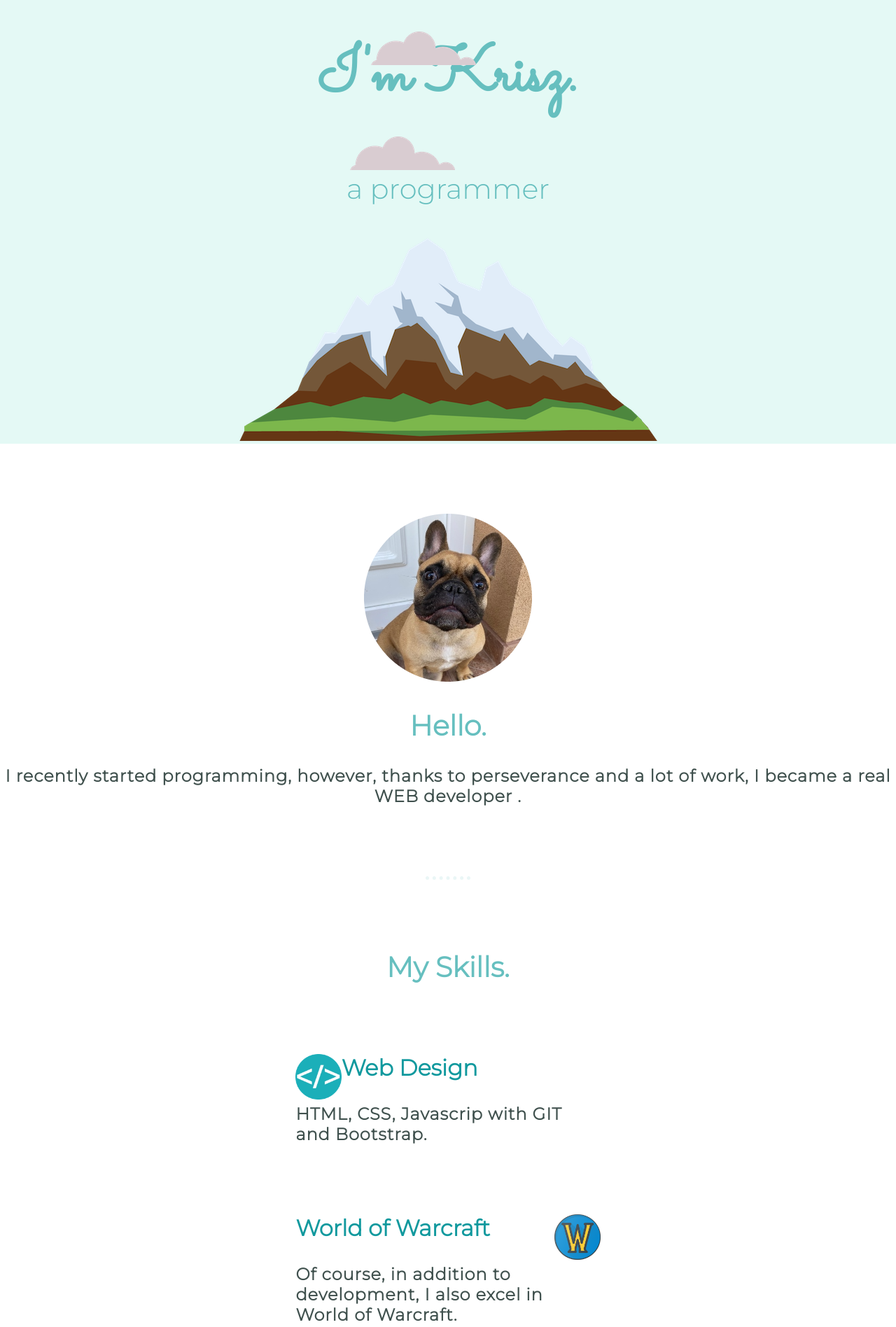
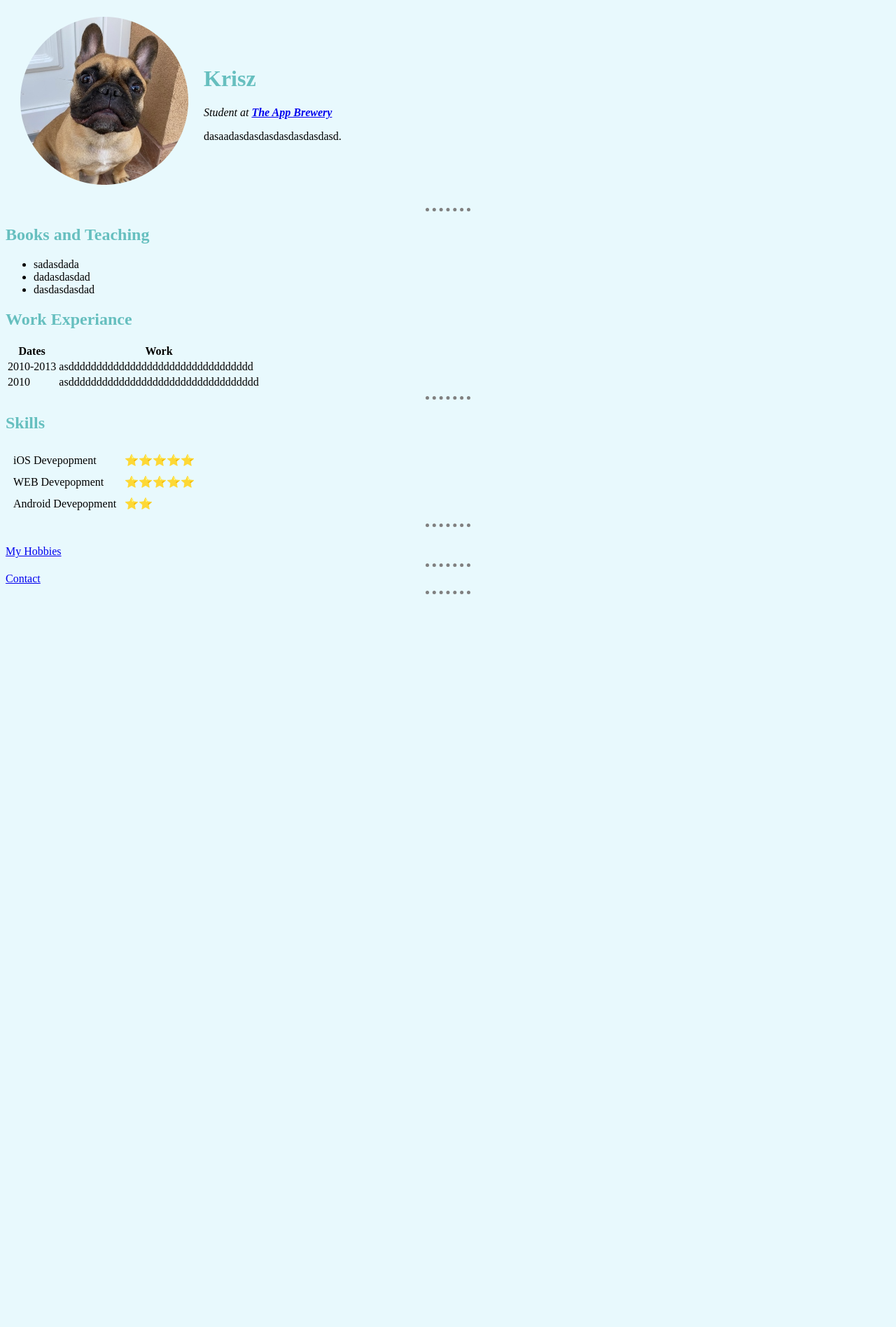
Before and after one commit to Krisztian1111/cv, a plain HTML site: page index.html in a window 1280 px wide. Shown: the part 5-1901 px from the top of the page at 70% size. After the commit the page ends 862 px from the top, so only its background shows below. Drawn offline with Linux system fonts and the light colour scheme.

Commit message:
Add files via upload

```diff
--- a/css/styles.css
+++ b/css/styles.css
@@ -1,141 +1,13 @@
-body {
-  color: #40514E;
-  margin: 0;
-  text-align: center;
-  font-family: 'Merriweather', serif;
+body{
+  background-color: #E8F9FD;
 }
-
-p{
-  font-family: 'Montserrat', sans-serif;
-  font-weight: bold;
-  font-size: 1.5rem;
-  letter-spacing: 1px;
-  margin-bottom: 50px;
-}
-.bottom-p{
-  margin-top: 80px;
-  color: #EAF6F6;
-
-}
-
-h1 {
-  margin: 0 auto;
-  font-family: 'Sacramento', cursive;
-  position: relative;
-  top: 50px;
-  font-size: 5.625rem;
+h1,h2{
   color: #66BFBF;
 }
-
-h2 {
-  font-family: 'Montserrat', sans-serif;
-  font-size: 2.5rem;
-  color: #66BFBF;
-}
-
-h3 {
-  font-family: 'Montserrat', sans-serif;
-  font-size: 2rem;
-  color: #11999E;
-}
-a {
-  position: relative;
-  top:20px;
-  color: #11999E;
-  margin: 0 50px;
-  font-family: 'Montserrat', sans-serif;
-  font-weight: bold;
-  font-size: 2.5rem;;
-  text-decoration: none;
-}
-a:hover {
-  background-color: #EAF6F6;
-}
-
-#top-p {
-  position: relative;
-  top: 70px;
-  font-family: 'Montserrat', sans-serif;
-  font-size: 2.5rem;
-  font-weight: normal;
-  line-height: 2;
-}
-
-.top-container {
-  background-color: #E4F9F5;
-}
-
-.middle-container {
-  margin-top: 100px;
-}
-
-.bottom-container {
-  background-color: #66BFBF;
-  margin-top: 100px;
-  padding: 30px 0 20px;
-  display:block;
-}
-
-.top-cloud {
-  position: absolute;
-  left: 500px;
-  top: 200px
-}
-
-.bottom-cloud {
-  position: absolute;
-  right: 600px;
-  top: 50px
-}
-
-.skill-row {
-  margin: 100px auto;
-  width: 34%;
-  text-align: left;
-}
-
-.skill-image {
-  width: 15%;
-  float: left;
-}
-
-.bottom-image {
-  width: 15%;
-  float: right;
-}
-
 hr{
   border-style: none;
   border-top-style: dotted;
-  border-color: #EAF6F6;
+  border-color: grey;
   border-width: 5px;
   width: 5%;
-  margin: 100px auto;
 }
-.button-contact {
-  border: none;
-  background: #11cdd4;
-  background-image: -webkit-linear-gradient(top, #11cdd4,  #11999e);
-  background-image: -moz-linear-gradient(top, #11cdd4,  #11999e);
-  background-image: -ms-linear-gradient(top, #11cdd4,  #11999e);
-  background-image: -o-linear-gradient(top, #11cdd4,  #11999e);
-  background-image: linear-gradient(to bottom, #11cdd4,  #11999e);
-  -webkit-border-radius: 8;
-  -moz-border-radius: 8;
-  border-radius: 8px;
-  font-family: Arial;
-  color: #ffffff;
-  font-size: 20px;
-  padding: 10px 20px 10px 20px;
-  text-decoration: none;
-}
-
-.button-contact:hover {
-  background: #30e3cb;
-  background-image: -webkit-linear-gradient(top, #30e3cb, #2bc4ad);
-  background-image: -moz-linear-gradient(top, #30e3cb, #2bc4ad);
-  background-image: -ms-linear-gradient(top, #30e3cb, #2bc4ad);
-  background-image: -o-linear-gradient(top, #30e3cb, #2bc4ad);
-  background-image: linear-gradient(to bottom, #30e3cb, #2bc4ad);
-  text-decoration: none;
-}
--- a/index.html
+++ b/index.html
@@ -3,65 +3,73 @@
 
 <head>
   <meta charset="utf-8">
-  <title>Krisztian Rabi</title>
-  <link rel="stylesheet" type="text/css" href="css/styles.css">
-  <link rel="icon" href="favicon.ico">
-  <link rel="preconnect" href="https://fonts.googleapis.com">
-  <link rel="preconnect" href="https://fonts.gstatic.com" crossorigin>
-  <link href="https://fonts.googleapis.com/css2?family=Merriweather+Sans:ital@1&family=Merriweather:ital,wght@1,300&family=Montserrat:wght@300&family=Sacramento&display=swap" rel="stylesheet">
+  <title>Krisz's Personal Site</title>
+  <link rel="stylesheet" href="css/styles.css">
 </head>
 
 <body>
-  <div class="top-container">
-    <img class="top-cloud" src="images/cloud.png" alt="">
-    <h1>I'm Krisz.</h1>
-    <h2 id="top-p">a programmer</h2>
-    <img class="bottom-cloud" src="images/cloud.png" alt="">
-    <img src="images/mountain.png" alt="">
-  </div>
-  <div class="middle-container">
-    <div class="profile">
-      <img src="images/IMG_3195-modified.png" alt="">
-      <h2>Hello.</h2>
-      <p> I recently started programming, however, thanks to perseverance and a lot of work, I became a real WEB developer .</p>
-    </div>
+  <table cellspacing="20">
+    <td><img src="files/IMG_3195-modified.png" alt="krisztian profile picture"></td>
+    <td>
+      <h1>Krisz</h1>
+      <p><em>Student at <strong> <a href="https://appbrewery.com/ ">The App Brewery</a></strong></em></p>
+      <p>dasaadasdasdasdasdasdasdasd. </p>
+    </td>
+  </table>
 
-    <hr>
+  <hr>
+  <h2>Books and Teaching</h2>
 
-    <div class="skills">
-      <h2>My Skills.</h2>
-      <div class="skill-row">
-        <img class="skill-image" src="images/coding.png" alt="">
-        <h3>Web Design</h3>
-        <p> HTML, CSS, Javascrip with GIT and Bootstrap.</p>
-      </div>
+  <ul>
+    <li>sadasdada</li>
+    <li>dadasdasdad</li>
+    <li>dasdasdasdad</li>
+  </ul>
+  <h2>Work Experiance</h2>
+  <table>
+    <thead>
+      <tr>
+        <th>Dates</th>
+        <th>Work</th>
+      </tr>
+    </thead>
+    <tbody>
+      <tr>
+        <td>2010-2013</td>
+        <td>asddddddddddddddddddddddddddddddddd</td>
+      </tr>
+      <tr>
+        <td>2010</td>
+        <td>asdddddddddddddddddddddddddddddddddd</td>
+      </tr>
+    </tbody>
+  </table>
+  <hr>
+  <h2>Skills</h2>
 
-      <div class="skill-row">
-        <img class="bottom-image" src="images/world-of-warcraft-modified.png" alt="">
-        <h3>World of Warcraft</h3>
-        <p>Of course, in addition to development, I also excel in World of Warcraft.</p>
-      </div>
-    </div>
+  <table cellspacing="10">
+    <tr>
+      <td>iOS Devepopment</td>
+      <td>⭐⭐⭐⭐⭐</td>
+    </tr>
+    <tr>
+      <td>WEB Devepopment</td>
+      <td>⭐⭐⭐⭐⭐</td>
+    </tr>
+    <tr>
+      <td>Android Devepopment</td>
+      <td>⭐⭐</td>
+    </tr>
 
-    <hr>
+  </table>
+  <hr><br>
 
-    <div class="contact-me">
-      <h2>Get In Touch</h2>
-      <h3>If you love World of Warcaft as mutch as I do.</h3>
-      <p>Love World of Warcraft mutch as I do? Let's talk about how awesome they are!<br> We can code while we play!</p>
-      <button class="button-contact" type="button">Contact Me!</button>
-    </div>
-  </div>
+  <a href="hobbies.html">My Hobbies</a>
+  <hr>
 
+  <a href="contact.html">Contact</a>
 
-  <div class="bottom-container">
-    <a class="footer-link" href="https://www.linkedin.com/">LinkedIn</a>
-    <a class="footer-link" href="https://twitter.com/">Twitter</a>
-    <a class="footer-link" href="https://www.appbrewery.co/">Website</a>
-    <p class="bottom-p">© Krisztian Rabi.</p>
-  </div>
-
-
+  <hr>
 </body>
 
 </html>
```
Also changed, not shown: contact.html (+2 -1 lines), hobbies.html (+1 -0 lines), files/IMG_3195-modified.png (added).
